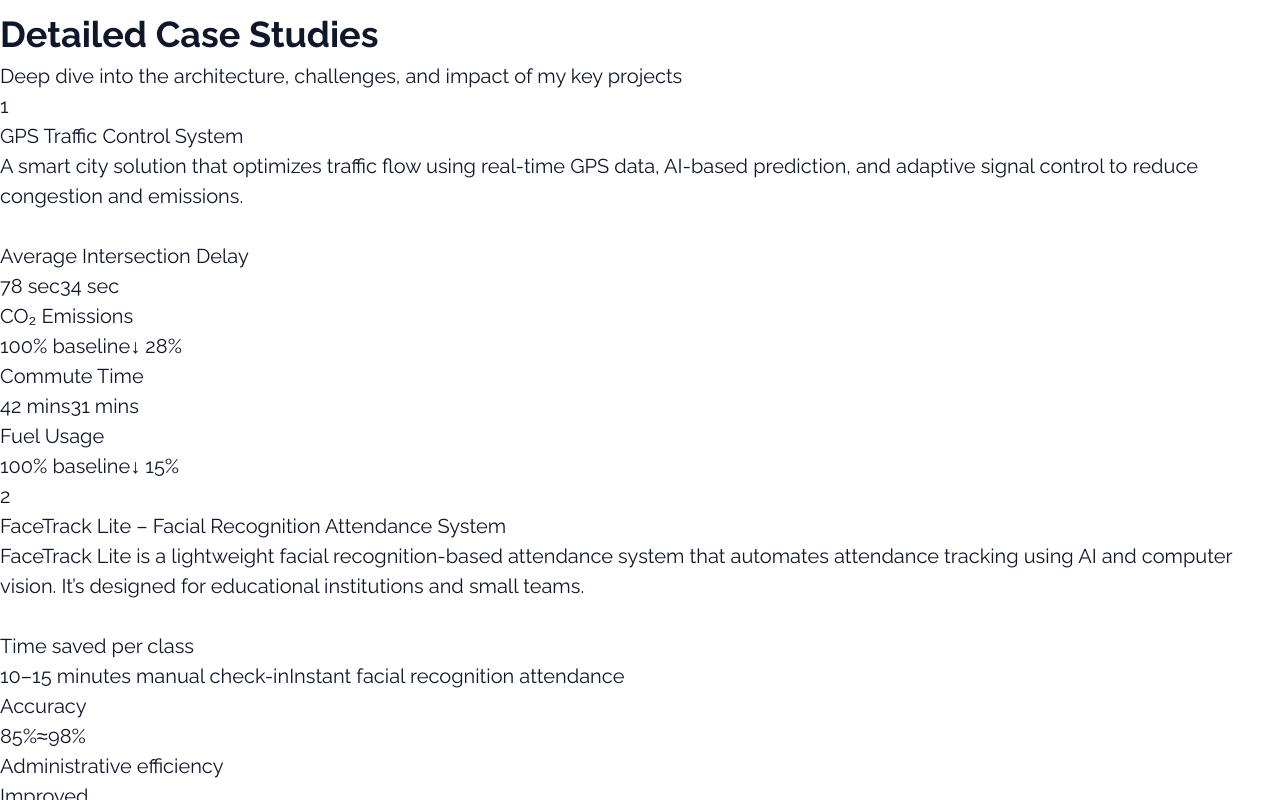
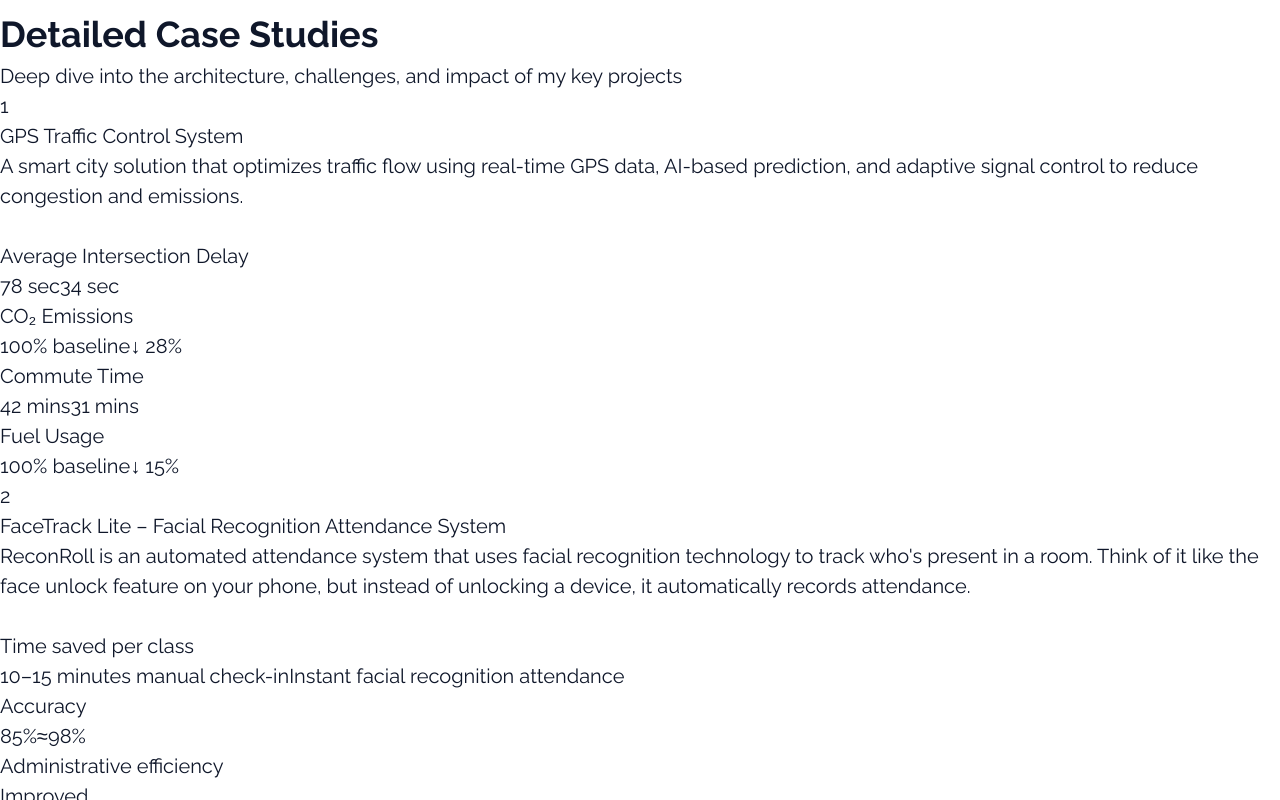
Before and after one commit to peter-njoro/react, a React (Vite) app: page / in a window 1280 px wide. Shown: the part 11200-12000 px from the top of the page. Built offline with nearby package versions, Linux system fonts and the light colour scheme.

Commit message:
modified case study facetrack-lite to reconroll.

```diff
--- a/src/data/data.ts
+++ b/src/data/data.ts
@@ -167,10 +167,10 @@ export const caseStudies: CaseStudy[] = [
   },
 
   {
-    id: "facetrack-lite",
+    id: "ReconRoll",
     title: "FaceTrack Lite – Facial Recognition Attendance System",
     overview:
-      "FaceTrack Lite is a lightweight facial recognition-based attendance system that automates attendance tracking using AI and computer vision. It’s designed for educational institutions and small teams.",
+      "ReconRoll is an automated attendance system that uses facial recognition technology to track who's present in a room. Think of it like the face unlock feature on your phone, but instead of unlocking a device, it automatically records attendance.",
     problem:
       "Manual attendance tracking is error-prone, time-consuming, and easy to falsify. Many existing biometric systems are costly and difficult to integrate.",
     solution:
```
